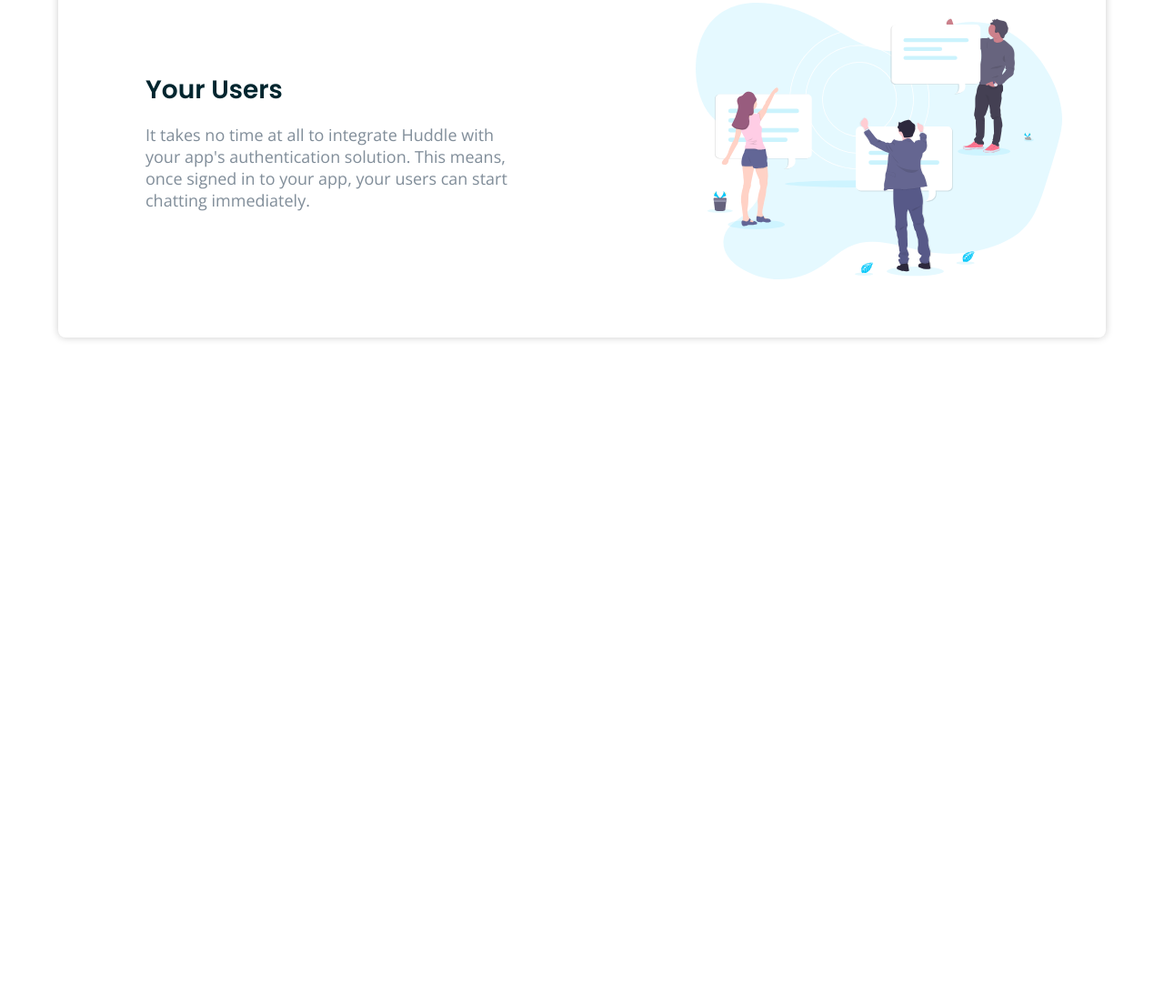
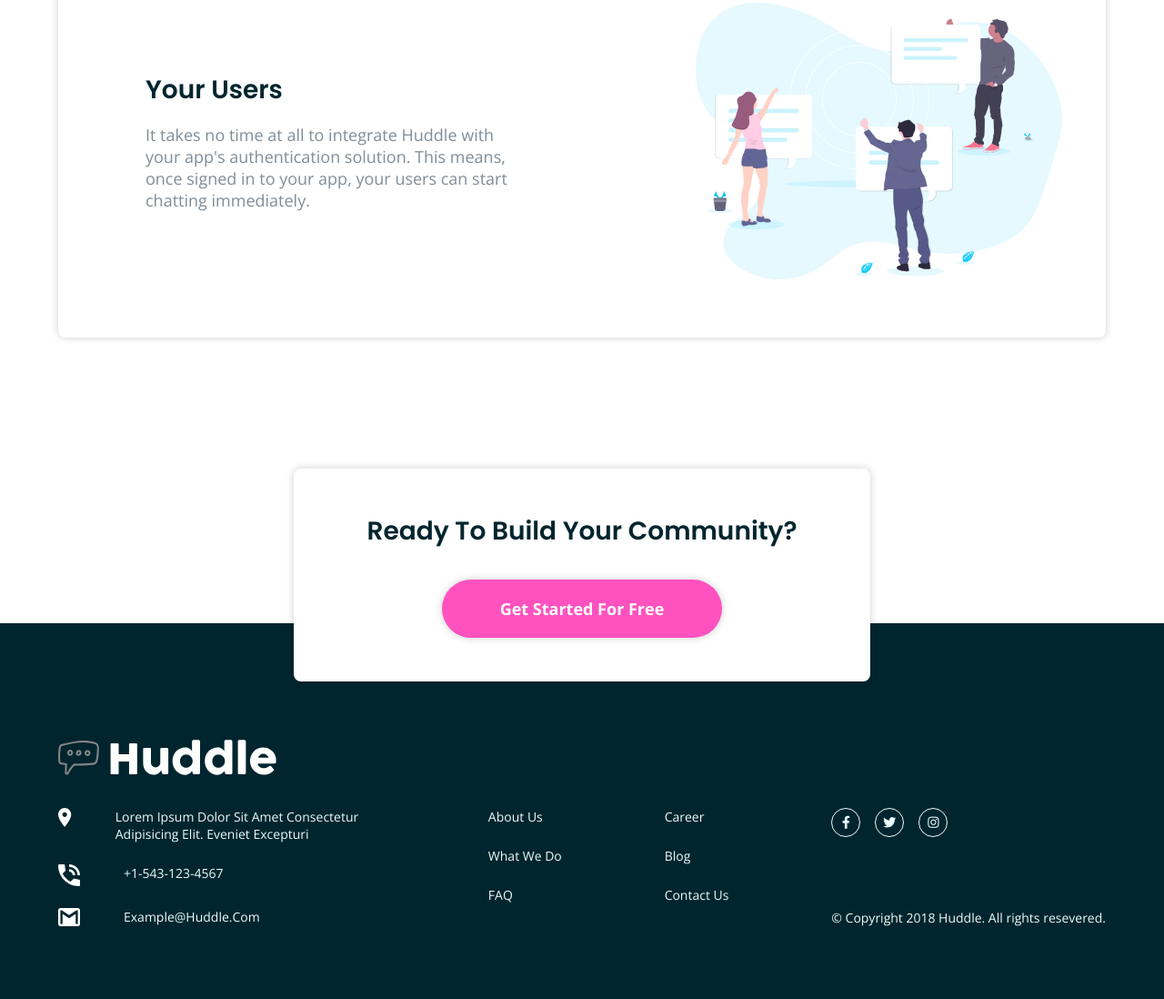
Before and after one commit to mohamedagina/Huddle, a plain HTML site: page index.html in a window 1280 px wide. Shown: the part 1697-2795 px from the top of the page at 91% size. Before the commit the page ends 2164 px from the top, so only its background shows below. Drawn offline with nearby package versions, Linux system fonts and the light colour scheme.

Commit message:
feat: Add app footer

```diff
--- a/css/styles.css
+++ b/css/styles.css
@@ -11,7 +11,8 @@
 h3,
 h4,
 h5,
-h6 {
+h6,
+ul {
   padding: 0;
   margin: 0;
 }
@@ -163,7 +164,7 @@
   display: flex;
   flex-direction: column;
   gap: 2rem;
-  padding: 6rem var(--side-space-main);
+  padding: 6rem var(--side-space-main) 0;
   max-width: 1440px;
   margin: 0 auto;
 }
@@ -195,3 +196,99 @@
 .info-card > img {
   width: 40%;
 }
+
+.promotion-card {
+  position: relative;
+  top: 4rem;
+  display: flex;
+  flex-direction: column;
+  align-items: center;
+  gap: 2rem;
+  align-self: center;
+  padding: 3rem 5rem;
+  margin-top: 3rem;
+}
+
+/*-------------*/
+
+/* footer */
+
+.app-footer {
+  color: var(--colors-very-pale-cyan);
+  background-color: var(--colors-very-dark-cyan);
+  font-size: 0.875rem;
+}
+
+.app-footer > div {
+  padding: 8rem var(--side-space-main) 5rem;
+  max-width: 1440px;
+  margin: 0 auto;
+}
+
+.footer-content {
+  display: flex;
+  justify-content: space-between;
+  gap: 2rem;
+  flex-wrap: wrap;
+}
+
+.footer-logo {
+  margin-bottom: 2rem;
+  width: 15rem;
+  filter: invert(100%) sepia(100%) saturate(0%) hue-rotate(288deg)
+    brightness(102%) contrast(102%);
+}
+
+.footer-links {
+  display: flex;
+  flex-direction: column;
+  gap: 1.5rem;
+  list-style-type: none;
+  max-width: 360px;
+}
+
+.footer-links > li {
+  display: flex;
+  align-items: flex-start;
+  gap: 3rem;
+}
+
+.footer-links > li > img {
+  width: 1.5rem;
+}
+
+.footer-links > li > a:hover {
+  text-decoration: underline;
+}
+
+.auther {
+  display: flex;
+  flex-direction: column;
+  justify-content: space-between;
+  gap: 4rem;
+}
+
+.social-links {
+  display: flex;
+  gap: 1rem;
+  list-style-type: none;
+}
+
+.social-link {
+  display: flex;
+  align-items: center;
+  justify-content: center;
+  width: 2rem;
+  height: 2rem;
+  color: var(--colors-very-pale-cyan);
+  border: 1px solid var(--colors-very-pale-cyan);
+  border-radius: 50%;
+  transition: color ease-in-out 0.3s, border-color ease-in-out 0.3s;
+}
+
+.social-link:hover {
+  color: var(--colors-pink);
+  border-color: var(--colors-pink);
+}
+
+/*-------------*/
--- a/index.html
+++ b/index.html
@@ -13,7 +13,7 @@
 
     <link
       rel="stylesheet"
-      href="https://cdnjs.cloudflare.com/ajax/libs/font-awesome/4.7.0/css/font-awesome.min.css"
+      href="https://use.fontawesome.com/releases/v5.8.2/css/all.css"
     />
 
     <link
@@ -90,7 +90,80 @@
 
           <img src="./images/illustration-your-users.svg" alt="" />
         </div>
+
+        <div class="promotion-card card">
+          <h2 class="card-heading">ready to build your community?</h2>
+          <a class="pill-link primary-link" href="#">get started for free</a>
+        </div>
       </div>
     </main>
+
+    <footer class="app-footer">
+      <div>
+        <img class="footer-logo" src="./images/logo.svg" alt="" />
+        <div class="footer-content">
+          <ul class="footer-links">
+            <li>
+              <img src="./images/icon-location.svg" alt="location" />
+              <a href="#">
+                Lorem ipsum dolor sit amet consectetur adipisicing elit. Eveniet
+                excepturi
+              </a>
+            </li>
+
+            <li>
+              <img src="./images/icon-phone.svg" alt="phone" /><a
+                href="tel:+15431234567"
+                target="_self"
+                >+1-543-123-4567</a
+              >
+            </li>
+
+            <li>
+              <img src="./images/icon-email.svg" alt="email" />
+              <a href="mailto:info@archrete.com" target="_self"
+                >example@huddle.com</a
+              >
+            </li>
+          </ul>
+
+          <ul class="footer-links">
+            <li><a href="#">About us</a></li>
+            <li><a href="#">what we do</a></li>
+            <li><a href="#">FAQ</a></li>
+          </ul>
+
+          <ul class="footer-links">
+            <li><a href="#">career</a></li>
+            <li><a href="#">blog</a></li>
+            <li><a href="#">contact us</a></li>
+          </ul>
+
+          <div class="auther">
+            <ul class="social-links">
+              <li>
+                <a class="social-link" href="#"
+                  ><i class="fab fa-facebook-f"></i
+                ></a>
+              </li>
+
+              <li>
+                <a class="social-link" href="#"
+                  ><i class="fab fa-twitter"></i
+                ></a>
+              </li>
+
+              <li>
+                <a class="social-link" href="#"
+                  ><i class="fab fa-instagram"></i
+                ></a>
+              </li>
+            </ul>
+
+            <p>&copy; Copyright 2018 Huddle. All rights resevered.</p>
+          </div>
+        </div>
+      </div>
+    </footer>
   </body>
 </html>
```
